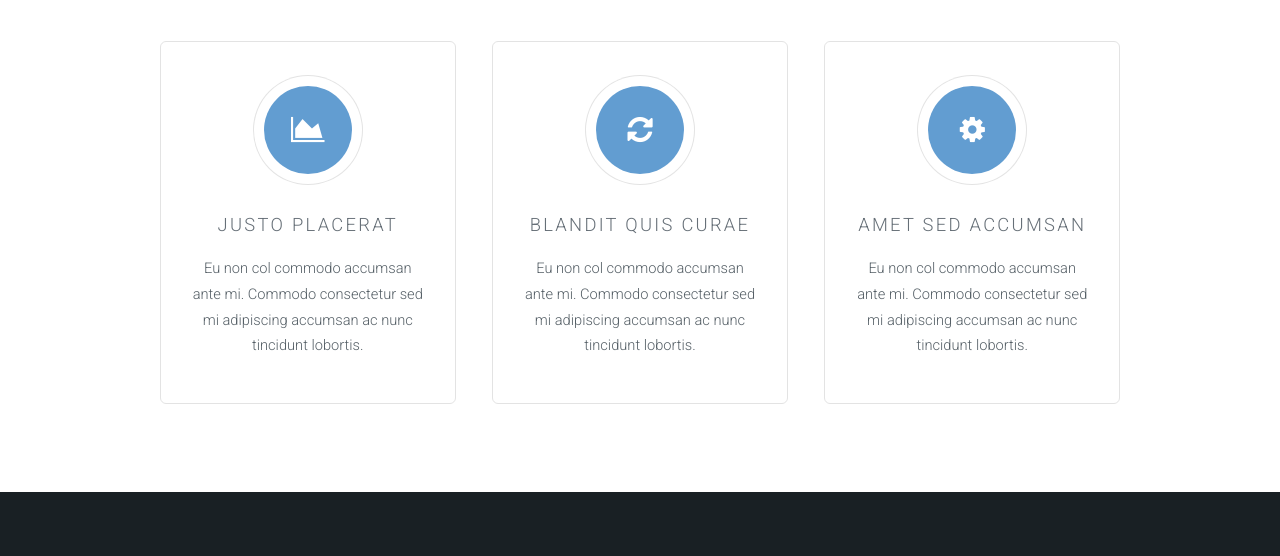
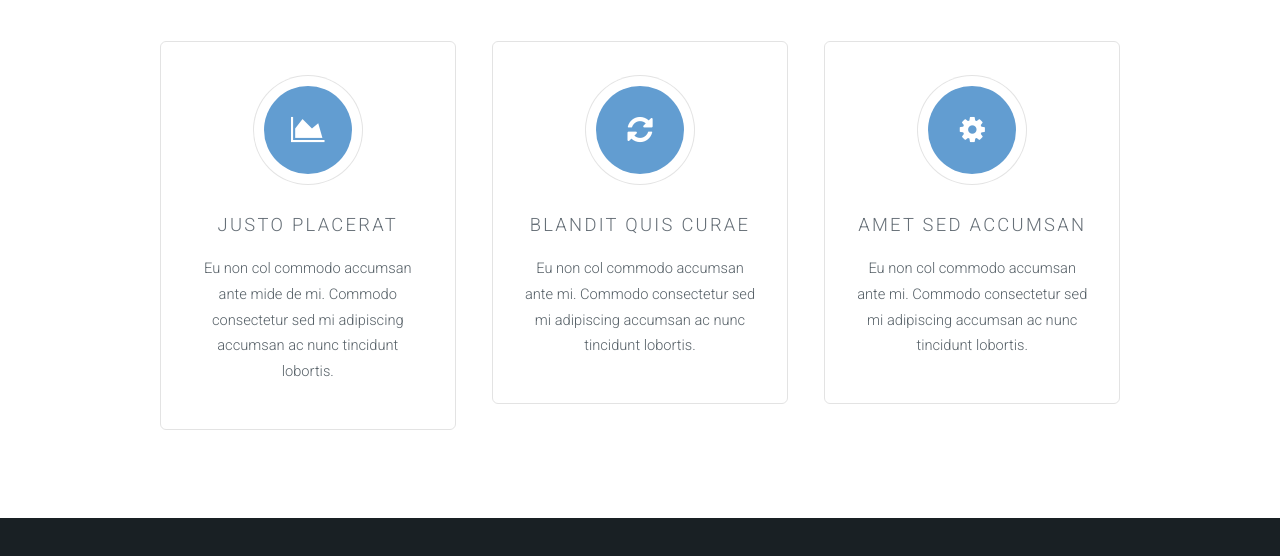
Before and after one commit to emanuellemadrid/curso-ciff-manu, a plain HTML site: page index.html in a window 1280 px wide. Shown: the part 640-1196 px from the top of the page. Drawn offline with Linux system fonts and the light colour scheme.

```diff
--- a/index.html
+++ b/index.html
@@ -61,7 +61,7 @@
 							<section class="special box">
 								<i class="icon fa-area-chart major"></i>
 								<h3>Justo placerat</h3>
-								<p>Eu non col commodo accumsan ante mi. Commodo consectetur sed mi adipiscing accumsan ac nunc tincidunt lobortis.</p>
+								<p>Eu non col commodo accumsan ante mide de mi. Commodo consectetur sed mi adipiscing accumsan ac nunc tincidunt lobortis.</p>
 							</section>
 						</div>
 						<div class="4u">
```
